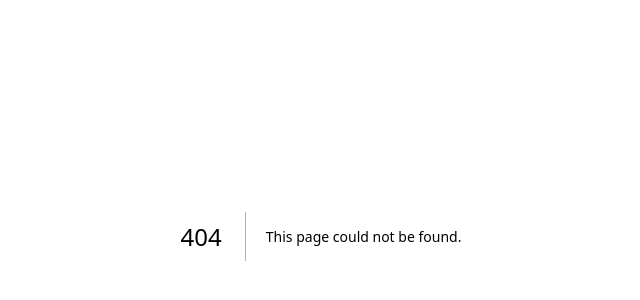
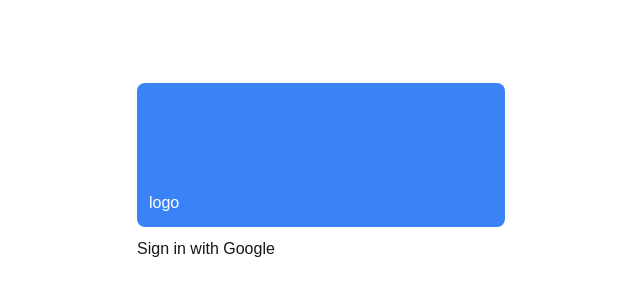
Before and after one commit to joshdcomp/stew, a Next.js app: page /login in a window 1280 px wide. Before the commit this address had no page. Shown: the part 164-464 px from the top of the page, without its empty margins (319-959 px from the left). Built offline with nearby package versions, Linux system fonts and the light colour scheme.

Commit message:
feat(user): adds google authentication

```diff
--- /dev/null
+++ b/app/api/auth/callback/google/route.ts
@@ -0,0 +1,3 @@
+import { handlers } from '@/auth.config'
+
+export const { GET, POST } = handlers
--- /dev/null
+++ b/app/api/auth/route.ts
@@ -0,0 +1,3 @@
+import { handlers } from '@/auth.config'
+
+export const { GET, POST } = handlers
--- /dev/null
+++ b/app/dashboard/page.tsx
@@ -0,0 +1,25 @@
+import Image from "next/image"
+import { auth, signOut } from '@/auth.config'
+import { userInfo } from "os"
+
+export default async function Home() {
+  const session = await auth()
+  const userInfo = JSON.stringify(session || {}, null, 2)
+
+  return (
+    <div className="grid grid-rows-[20px_1fr_20px] items-center justify-items-center min-h-screen p-8 pb-20 gap-16 sm:p-20 font-[family-name:var(--font-geist-sans)]">
+      <main className="flex flex-col gap-8 row-start-2 items-center sm:items-start">
+        <h1>dashboard</h1>
+        <pre><code>{userInfo}</code></pre>
+        <form
+          action={async () => {
+            "use server"
+            await signOut()
+          }}
+        >
+          <button type="submit">Sign out with Google</button>
+        </form>
+      </main>
+    </div>
+  );
+}
--- /dev/null
+++ b/app/lib/actions.ts
@@ -0,0 +1,25 @@
+'use server';
+
+import { signIn } from '@/auth.config';
+import { AuthError } from 'next-auth';
+
+// ...
+
+export async function authenticate(
+  prevState: string | undefined,
+  formData: FormData,
+) {
+  try {
+    await signIn('credentials', formData);
+  } catch (error) {
+    if (error instanceof AuthError) {
+      switch (error.type) {
+        case 'CredentialsSignin':
+          return 'Invalid credentials.';
+        default:
+          return 'Something went wrong.';
+      }
+    }
+    throw error;
+  }
+}
--- /dev/null
+++ b/app/login/page.tsx
@@ -0,0 +1,16 @@
+import LoginForm from '@/app/ui/login-form';
+
+export default function LoginPage() {
+  return (
+    <main className="flex items-center justify-center md:h-screen">
+      <div className="relative mx-auto flex w-full max-w-[400px] flex-col space-y-2.5 p-4 md:-mt-32">
+        <div className="flex h-20 w-full items-end rounded-lg bg-blue-500 p-3 md:h-36">
+          <div className="w-32 text-white md:w-36">
+            logo
+          </div>
+        </div>
+        <LoginForm />
+      </div>
+    </main>
+  );
+}
--- /dev/null
+++ b/app/privacy/page.tsx
@@ -0,0 +1,16 @@
+import LoginForm from '@/app/ui/login-form';
+
+export default function PrivacyStatementPage() {
+  return (
+    <main className="flex items-center justify-center md:h-screen">
+      <div className="relative mx-auto flex w-full max-w-[400px] flex-col space-y-2.5 p-4 md:-mt-32">
+        <div className="flex h-20 w-full items-end rounded-lg bg-blue-500 p-3 md:h-36">
+          <div className="w-32 text-white md:w-36">
+            logo
+          </div>
+        </div>
+        <p>Privacy statement will come at some point</p>
+      </div>
+    </main>
+  );
+}
--- /dev/null
+++ b/app/tos/page.tsx
@@ -0,0 +1,14 @@
+export default function TermsOfServicePage() {
+  return (
+    <main className="flex items-center justify-center md:h-screen">
+      <div className="relative mx-auto flex w-full max-w-[400px] flex-col space-y-2.5 p-4 md:-mt-32">
+        <div className="flex h-20 w-full items-end rounded-lg bg-blue-500 p-3 md:h-36">
+          <div className="w-32 text-white md:w-36">
+            logo
+          </div>
+        </div>
+        <p>Terms of service: don't be bad</p>
+      </div>
+    </main>
+  );
+}
--- /dev/null
+++ b/app/ui/button.tsx
@@ -0,0 +1,19 @@
+import clsx from 'clsx';
+
+interface ButtonProps extends React.ButtonHTMLAttributes<HTMLButtonElement> {
+  children: React.ReactNode;
+}
+
+export function Button({ children, className, ...rest }: ButtonProps) {
+  return (
+    <button
+      {...rest}
+      className={clsx(
+        'flex h-10 items-center rounded-lg bg-blue-500 px-4 text-sm font-medium text-white transition-colors hover:bg-blue-400 focus-visible:outline focus-visible:outline-2 focus-visible:outline-offset-2 focus-visible:outline-blue-500 active:bg-blue-600 aria-disabled:cursor-not-allowed aria-disabled:opacity-50',
+        className,
+      )}
+    >
+      {children}
+    </button>
+  );
+}
--- /dev/null
+++ b/app/ui/login-form.tsx
@@ -0,0 +1,21 @@
+import { signIn } from '@/auth.config'
+import {
+  AtSymbolIcon,
+  KeyIcon,
+  ExclamationCircleIcon,
+} from '@heroicons/react/24/outline';
+import { ArrowRightIcon } from '@heroicons/react/20/solid';
+import { Button } from './button';
+
+export default function LoginForm() {
+  return (
+    <form
+      action={async () => {
+        "use server"
+        await signIn("google")
+      }}
+    >
+      <button type="submit">Sign in with Google</button>
+    </form>
+  )
+}
--- /dev/null
+++ b/auth.config.ts
@@ -0,0 +1,27 @@
+import NextAuth from 'next-auth';
+import type { NextAuthConfig } from 'next-auth';
+import Google from 'next-auth/providers/google';
+
+export const authConfig = {
+  pages: {
+    signIn: '/login',
+  },
+  callbacks: {
+    authorized({ auth, request: { nextUrl } }) {
+      const isLoggedIn = !!auth?.user;
+      const isOnDashboard = nextUrl.pathname.startsWith('/dashboard');
+      if (isOnDashboard) {
+        if (isLoggedIn) return true;
+        return false; // Redirect unauthenticated users to login page
+      } else if (isLoggedIn) {
+        return Response.redirect(new URL('/dashboard', nextUrl));
+      }
+      return true;
+    },
+  },
+  providers: [
+    Google
+  ],
+} satisfies NextAuthConfig;
+
+export const { handlers, signIn, signOut, auth } = NextAuth(authConfig)
```
Also changed, not shown: middleware.ts (added, +8 -0 lines), package.json (+8 -5 lines), 1 other file (tests, documents, lock files or other folders).
